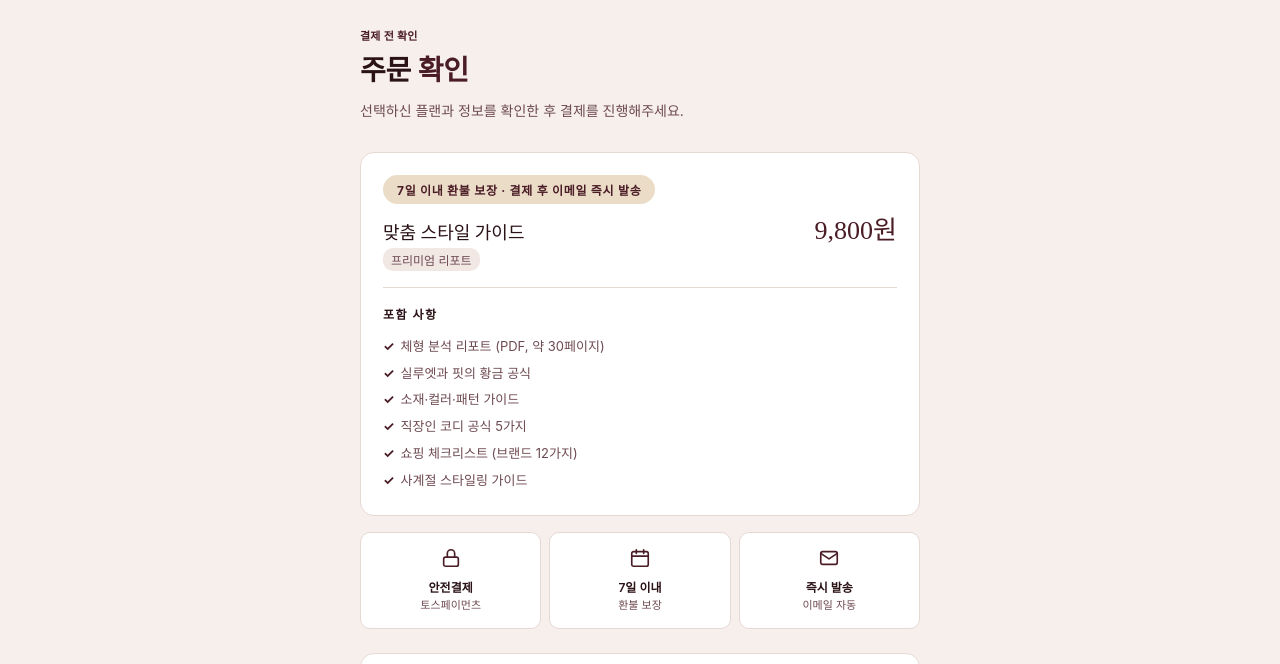
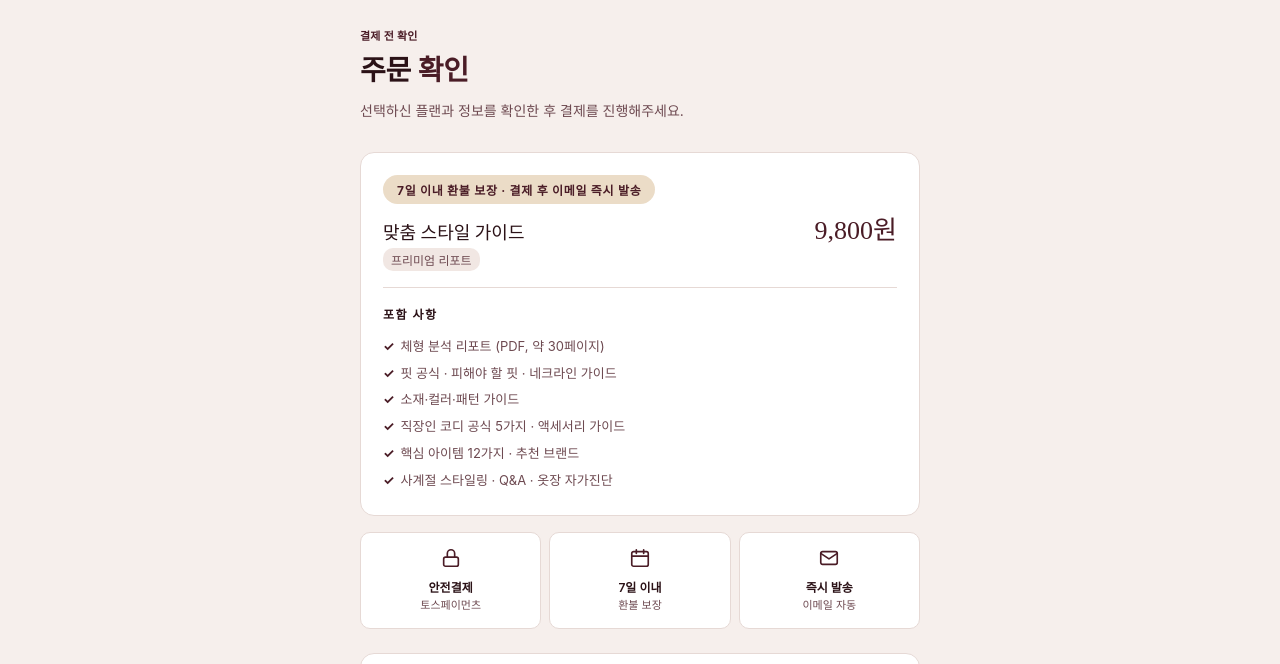
Before and after one commit to sujinsang1212-del/aways-backend, a website: page public/payment.html in a window 1280 px wide. Shown: the part 60-724 px from the top of the page. Drawn offline with Linux system fonts and the light colour scheme; a web font is replaced by a local one.

Commit message:
Update payment.html

```diff
--- a/public/payment.html
+++ b/public/payment.html
@@ -456,11 +456,11 @@ gtag('config', 'G-SKT4ZNNWVB');
         <div class="order-features-title">포함 사항</div>
         <ul id="orderFeatures">
           <li>체형 분석 리포트 (PDF, 약 30페이지)</li>
-          <li>실루엣과 핏의 황금 공식</li>
+          <li>핏 공식 · 피해야 할 핏 · 네크라인 가이드</li>
           <li>소재·컬러·패턴 가이드</li>
-          <li>직장인 코디 공식 5가지</li>
-          <li>쇼핑 체크리스트 (브랜드 12가지)</li>
-          <li>사계절 스타일링 가이드</li>
+          <li>직장인 코디 공식 5가지 · 액세서리 가이드</li>
+          <li>핵심 아이템 12가지 · 추천 브랜드</li>
+          <li>사계절 스타일링 · Q&amp;A · 옷장 자가진단</li>
         </ul>
       </div>
     </div>
@@ -574,11 +574,11 @@ const PRODUCT = {
   price: 9800,
   features: [
     '체형 분석 리포트 (PDF, 약 30페이지)',
-    '실루엣과 핏의 황금 공식',
+    '핏 공식 · 피해야 할 핏 · 네크라인 가이드',
     '소재·컬러·패턴 가이드',
-    '직장인 코디 공식 5가지',
-    '쇼핑 체크리스트 (브랜드 12가지)',
-    '사계절 스타일링 가이드',
+    '직장인 코디 공식 5가지 · 액세서리 가이드',
+    '핵심 아이템 12가지 · 추천 브랜드',
+    '사계절 스타일링 · Q&A · 옷장 자가진단',
   ]
 };
 
```
